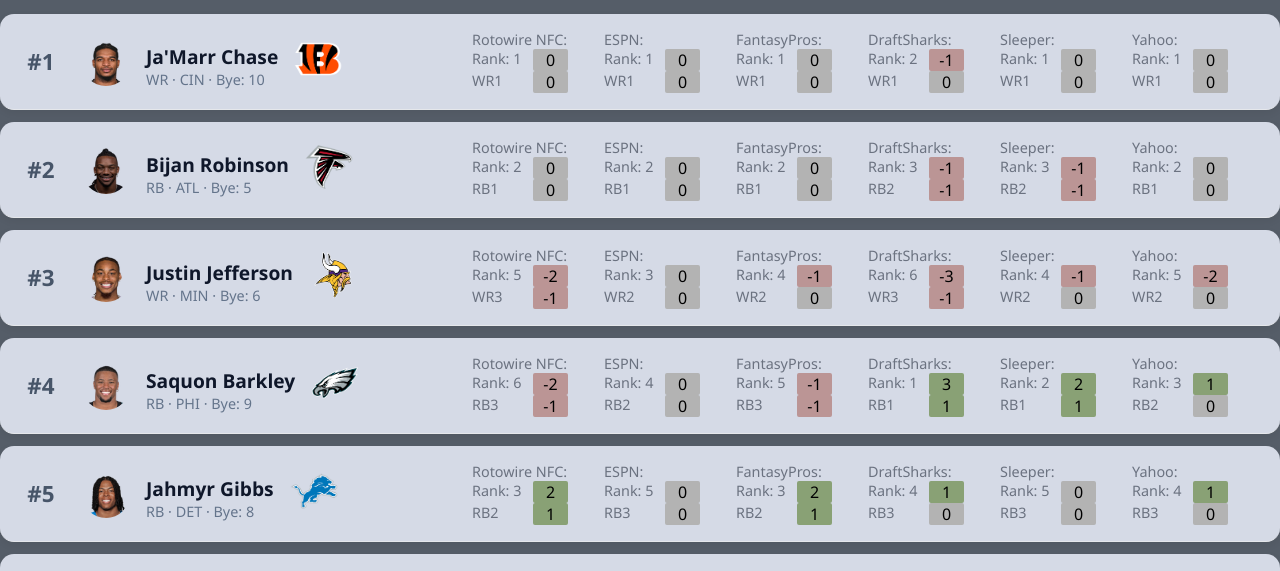
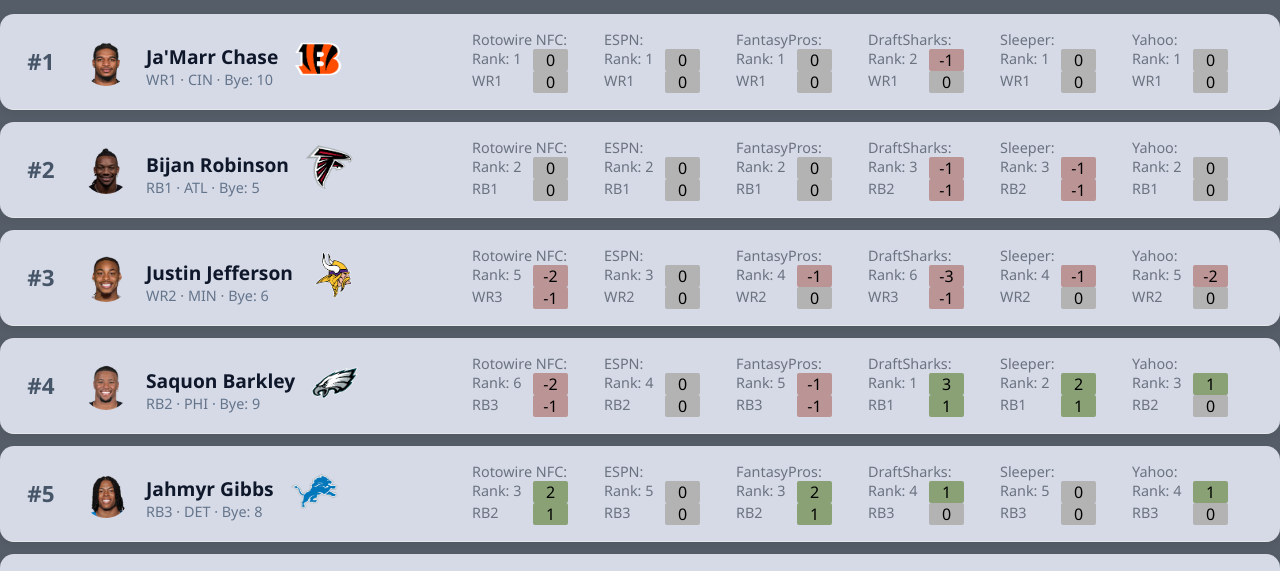
Before and after one commit to alexscardina/FFRankingsTool, a React (Create React App) app: page / in a window 1280 px wide. Shown: the part 217-788 px from the top of the page. Built offline with nearby package versions, Linux system fonts and the light colour scheme.

Commit message:
feat: Added position rank to position

```diff
--- a/src/components/PlayerCard.js
+++ b/src/components/PlayerCard.js
@@ -9,6 +9,7 @@
   const posRank = player.rankings[platform].position;
   const teamLogo = getTeamLogo(team);
   const headshotImgUrl = getPlayerHeadshot(name);
+  const positionString = `${position}${posRank}`;
   return (
     <div className="player-card" onClick={onClick}>
       <div className="player-rank">#{rank}</div>
@@ -17,7 +18,7 @@
         <div className="player-info">
           <div className="player-name">{name}</div>
           <div className="player-meta">
-            {position} · {team} · Bye: {bye}
+            {positionString} · {team} · Bye: {bye}
           </div>
         </div>
         <img
```
